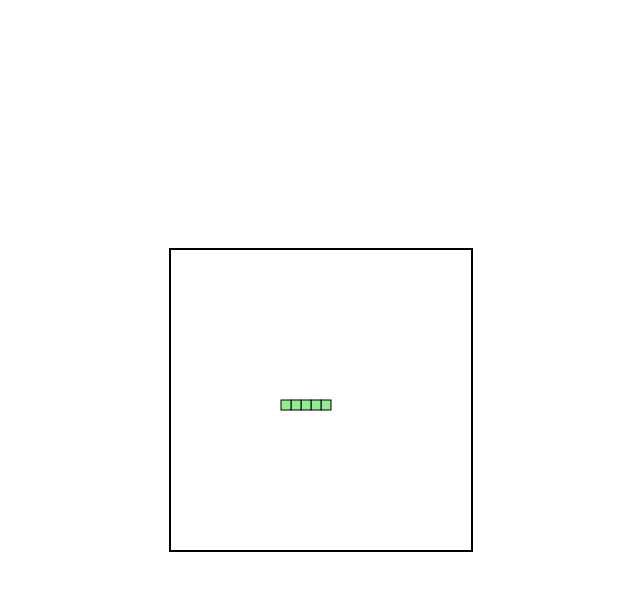
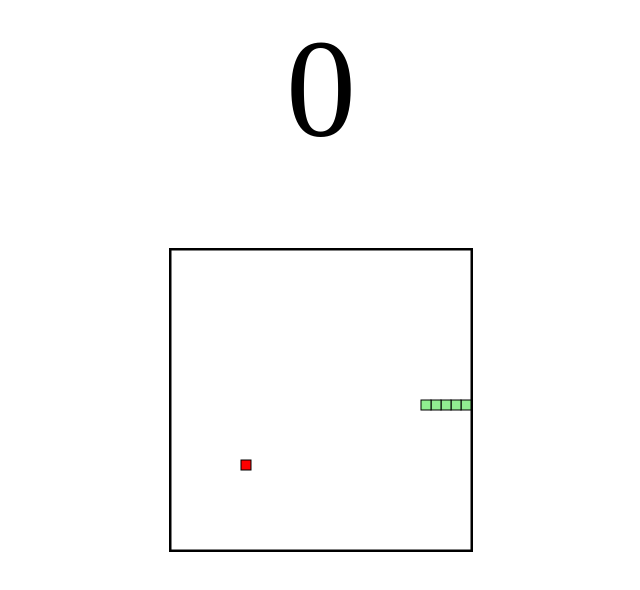
Before and after one commit to pawelstasiewicz/SnakeGame, a plain HTML site: page index.html in a window 1280 px wide. Shown: the whole page, without its empty margins (319-959 px from the left). Drawn offline with Linux system fonts and the light colour scheme.

Commit message:
Finish project - add move, random points and score

```diff
--- a/index.html
+++ b/index.html
@@ -12,10 +12,17 @@
             left:50%;
             transform: translate(-50%, -50%);
         }
+
+        #score {
+        text-align: center;
+        font-size: 140px;
+        font-family: 'Antic Slab', serif;
+      }
         </style>
 
 </head>
 <body>
+    <div id="score">0</div>
     <canvas id="gameCanvas" width="300" height="300"></canvas>
     <script src="./script.js"></script>
 </body>
--- a/script.js
+++ b/script.js
@@ -1,24 +1,150 @@
-const canvas = document.getElementById('gameCanvas')
-const ctx = canvas.getContext("2d")
+const canvas = document.getElementById('gameCanvas');
+const ctx = canvas.getContext('2d');
 
-canvas.style.backgroundColor = '#fff'
-canvas.style.border = '2px solid #000'
+canvas.style.backgroundColor = '#fff';
+canvas.style.border = '2px solid #000';
 
-let snake = [ {x: 150, y: 150}, {x: 140, y: 150}, {x: 130, y: 150}, {x: 120, y: 150}, {x: 110, y: 150}]
+let snake = [
+	{ x: 150, y: 150 },
+	{ x: 140, y: 150 },
+	{ x: 130, y: 150 },
+	{ x: 120, y: 150 },
+	{ x: 110, y: 150 },
+];
 
-main()
+let dx = 10;
 
-function main(){
-    drawSnake()
+let dy = 0;
+
+let changingDirection = false;
+
+let foodX;
+
+let foodY;
+
+let score = 0;
+
+main();
+
+createFood();
+
+document.addEventListener('keydown', changeDirection);
+
+function main() {
+
+    if(didGameEnd()) return
+
+	setTimeout(function onTick() {
+		changingDirection = false;
+        clearCanvas()
+		drawSnake();
+		advanceSnake();
+		drawFood();
+		main();
+	}, 100);
 }
 
-function drawSnakePart(snakePart){
+function didGameEnd() {
+    for (let i = 4; i < snake.length; i++) {
+      if (snake[i].x === snake[0].x && snake[i].y === snake[0].y) return true
+    }
+
+    const hitLeftWall = snake[0].x < 0;
+    const hitRightWall = snake[0].x > gameCanvas.width - 10;
+    const hitToptWall = snake[0].y < 0;
+    const hitBottomWall = snake[0].y > gameCanvas.height - 10;
+
+    return hitLeftWall || hitRightWall || hitToptWall || hitBottomWall
+  }
+
+function clearCanvas(){
+    ctx.fillStyle = 'white';
+    ctx.strokestyle = 'black';
+    ctx.fillRect(0, 0, gameCanvas.width, gameCanvas.height);
+    ctx.strokeRect(0, 0, gameCanvas.width, gameCanvas.height);
+}
+
+
+function drawFood() {
+    ctx.fillStyle = 'red';
+	ctx.strokestyle = 'darkred';
+	ctx.fillRect(foodX, foodY, 10, 10);
+	ctx.strokeRect(foodX, foodY, 10, 10);
+}
+
+// Creating new snake head
+function advanceSnake() {
+    const head = { x: snake[0].x + dx, y: snake[0].y + dy };
+	snake.unshift(head);
+
+	const didEatFood = snake[0].x === foodX && snake[0].y === foodY;
+	if (didEatFood) {
+        score += 10;
+
+        document.getElementById('score').innerHTML = score;
+
+		createFood();
+	} else {
+        snake.pop();
+	}
+}
+
+function randomTen(min, max) {
+    return Math.round((Math.random() * (max - min) + min) / 10) * 10;
+}
+
+function createFood() {
+    foodX = randomTen(0, gameCanvas.width - 10);
+
+	foodY = randomTen(0, gameCanvas.height - 10);
+
+	snake.forEach(function isFoodOnSnake(part) {
+        const foodIsOnSnake = part.x == foodX && part.y == foodY;
+		if (foodIsOnSnake) createFood();
+	});
+}
+
+function drawSnake() {
+    snake.forEach(drawSnakePart);
+}
+
+function drawSnakePart(snakePart) {
     ctx.fillStyle = 'lightgreen';
-    ctx.strokestyle = 'darkgreen'
+    ctx.strokestyle = 'darkgreen';
     ctx.fillRect(snakePart.x, snakePart.y, 10, 10);
     ctx.strokeRect(snakePart.x, snakePart.y, 10, 10);
 }
 
-function drawSnake(){
-    snake.forEach(drawSnakePart)
+function changeDirection(event) {
+	const LEFT_KEY = 37;
+	const RIGHT_KEY = 39;
+	const UP_KEY = 38;
+	const DOWN_KEY = 40;
+
+	if (changingDirection) return;
+	changingDirection = true;
+
+	const keyPressed = event.keyCode;
+
+	const goingUp = dy === -10;
+	const goingDown = dy === 10;
+	const goingRight = dx === 10;
+	const goingLeft = dx === -10;
+
+	if (keyPressed === LEFT_KEY && !goingRight) {
+		dx = -10;
+		dy = 0;
+	}
+	if (keyPressed === UP_KEY && !goingDown) {
+		dx = 0;
+		dy = -10;
+	}
+	if (keyPressed === RIGHT_KEY && !goingLeft) {
+		dx = 10;
+		dy = 0;
+	}
+	if (keyPressed === DOWN_KEY && !goingUp) {
+		dx = 0;
+		dy = 10;
+	}
 }
```
